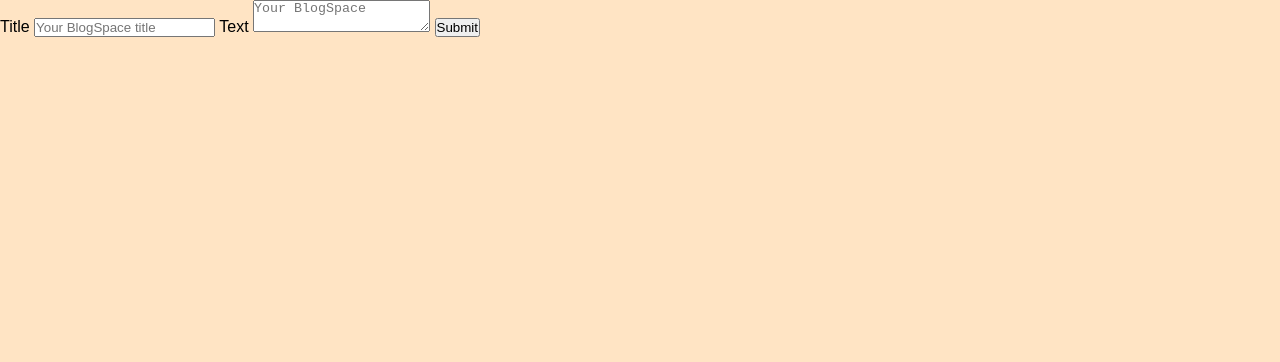
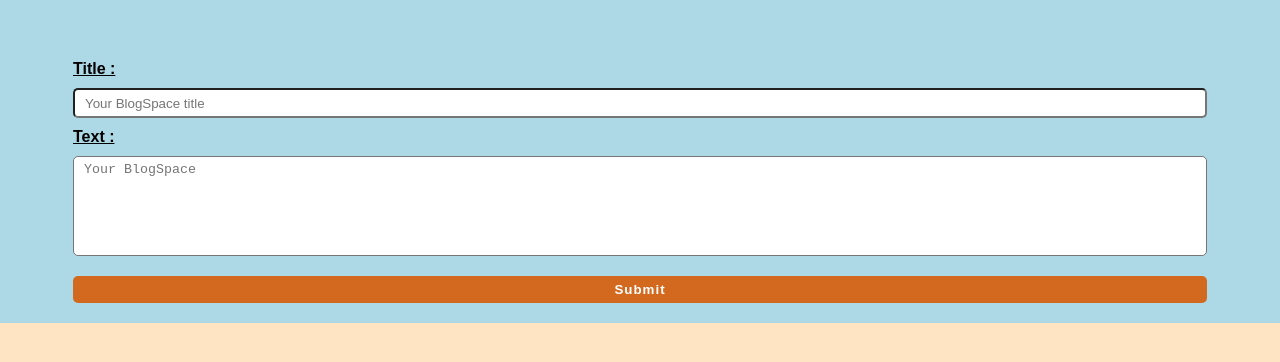
Before and after one commit to medgougriz/BlogSpace-Scrimba-ex-Apis-Async-JavaScript, a plain HTML site: page index.html in a window 1280 px wide. Drawn offline with Linux system fonts and the light colour scheme; no server answers.

Commit message:
add css for POST section

```diff
--- a/index.css
+++ b/index.css
@@ -18,6 +18,53 @@ nav{
     top: 0;
     left: 30%;
 
+}
+
+form {
+    padding: 60px 10px 10px;
+    display: flex;
+    flex-direction: column;
+    align-items: center;
+    justify-content: center;
+    background-color: lightblue;
+}
+
+
+
+input{
+    margin: 10px 0;
+    border-radius: 5px;
+    height: 30px;
+    width: 90%;
+    padding: 5px 10px;
+}
+
+label{
+    font-weight: bold;
+    align-self: flex-start;
+    margin-left: 5%;
+    text-decoration: underline;
+}
+textarea{
+    margin: 10px 0;
+    height: 100px;
+    resize: none;
+    border-radius: 5px;
+    width: 90%;
+    padding: 5px 10px;
+}
+
+button{
+    margin: 10px 0;
+    width: 90%;
+    background-color: chocolate;
+    color: white;
+    border: none;
+    outline: none;
+    border-radius: 5px;
+    padding: 6px;
+    font-weight: 600 ;
+    letter-spacing: 1px;
 }
 
 #blog-list{
--- a/index.html
+++ b/index.html
@@ -4,9 +4,9 @@
     </head>
     <body>
         <form>
-            <label for="post-title">Title</label>
+            <label for="post-title">Title :</label>
             <input  id="post-title" type="text" placeholder="Your BlogSpace title">
-            <label for="post-body">Text</label>
+            <label for="post-body">Text :</label>
             <textarea id="post-body" type="text" placeholder="Your BlogSpace"></textarea>
             <button type="submit" id="btn-submit">Submit</button>
          </form>
```
